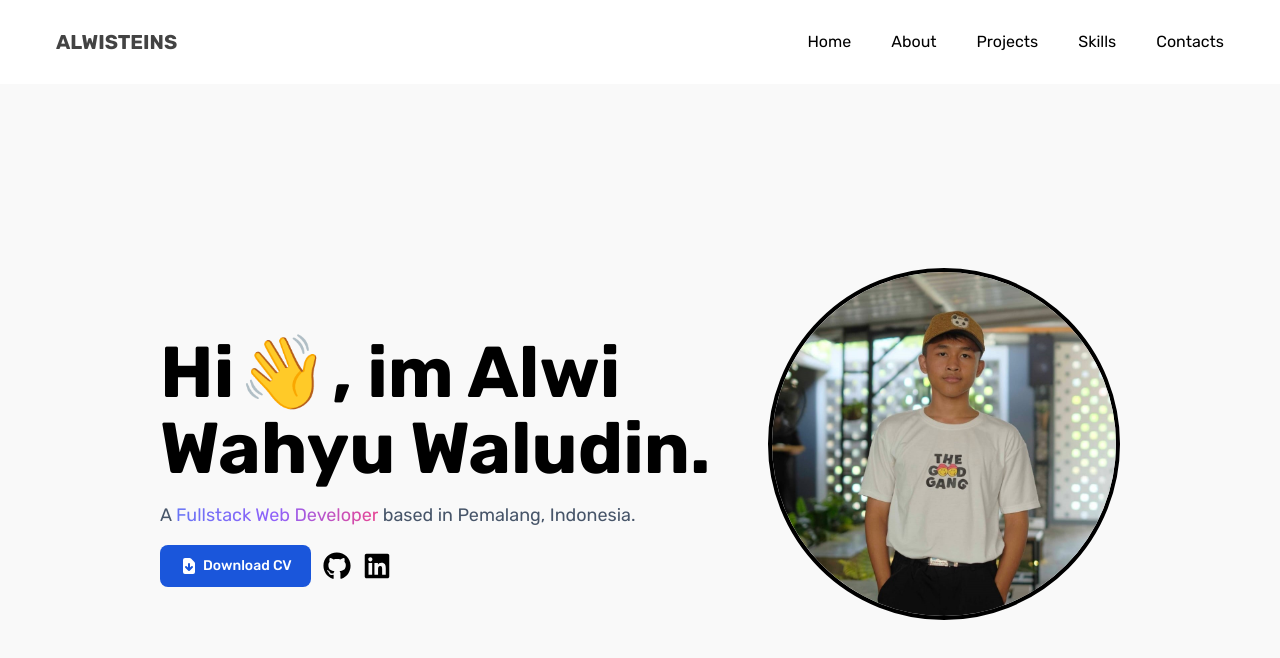
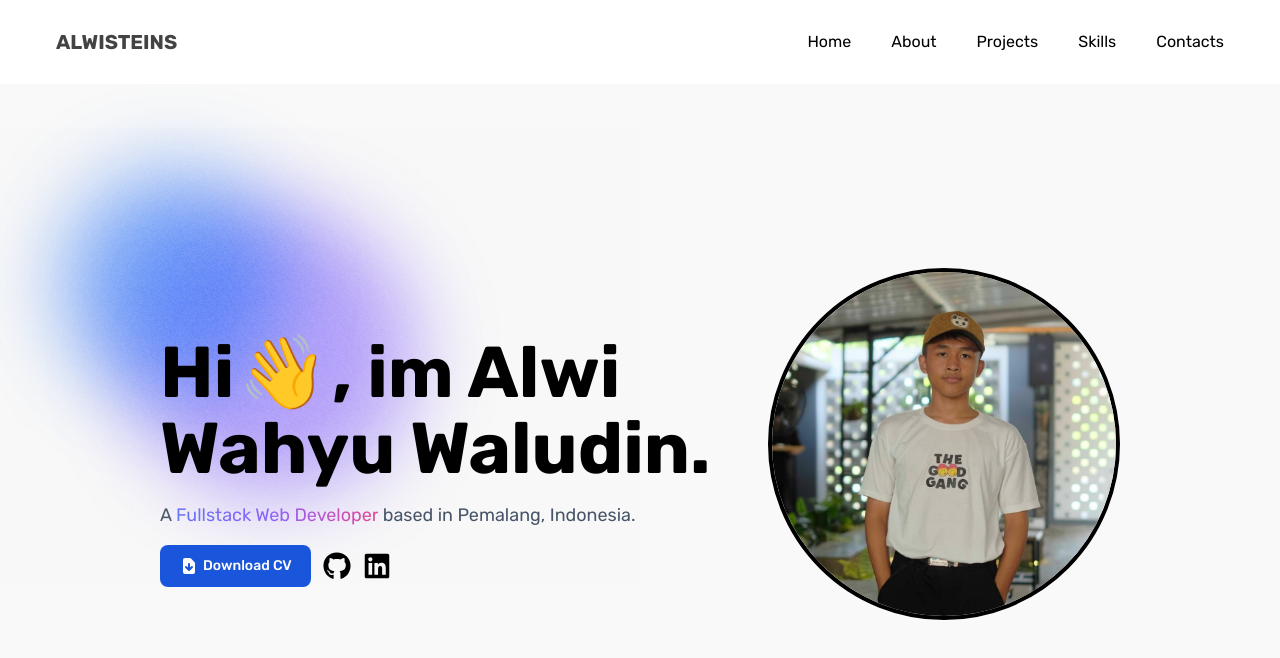
Before and after one commit to Alwisteins/web-portofolio, a Next.js app: page / in a window 1280 px wide. Shown: the top 658 px of the page. Built offline with nearby package versions, Linux system fonts and the light colour scheme.

Commit message:
fix animate not display

```diff
--- a/src/section/home/Home.tsx
+++ b/src/section/home/Home.tsx
@@ -3,7 +3,7 @@ import AlwiProfilePicture from "@/alwi-django.jpeg";
 import { HiDocumentDownload } from "react-icons/hi";
 import { FaGithub, FaLinkedin } from "react-icons/fa";
 import { Button } from "flowbite-react";
-import BlobAnimate from "@/animate/BlobAnimate";
+import Texture from "@/texture.webp";
 
 export default function Home() {
   return (
@@ -20,9 +20,15 @@ export default function Home() {
         />
       </div>
 
-      <BlobAnimate />
+      <div className="absolute sm:top-40 sm:left-0">
+        <div className="absolute z-20 w-[40rem] h-[40rem] sm:-top-16 opacity-60 mix-blend-overlay">
+          <Image src={Texture} alt="Gradient Texture" className="w-full" />
+        </div>
+        <div className="absolute sm:left-14 w-52 h-52 z-10 bg-blue-500 opacity-60 rounded-full filter blur-2xl animate-blob"></div>
+        <div className="absolute sm:top-4 sm:left-32 w-72 h-72 bg-purple-400 opacity-75 rounded-full filter blur-2xl animate-blob animation-delay-6"></div>
+      </div>
 
-      <div className="flex flex-col items-center sm:items-start text-center sm:text-start sm:w-[35rem] my-5 mx-10 sm:m-0 space-y-4 z-50">
+      <div className="flex flex-col items-center sm:items-start text-center sm:text-start sm:w-[35rem] my-5 mx-10 sm:m-0 space-y-4 z-30">
         <h1 className="text-4xl sm:text-7xl font-bold">
           Hi<span className="animate-wave inline-block p-1">👋</span>, im Alwi
           Wahyu Waludin.
```
